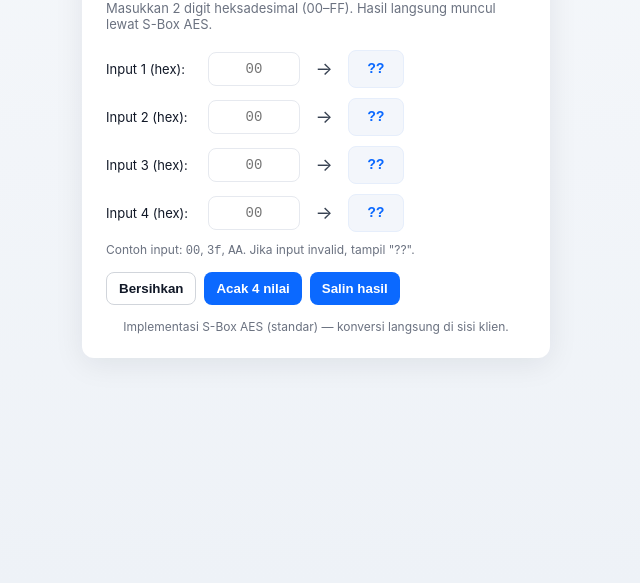
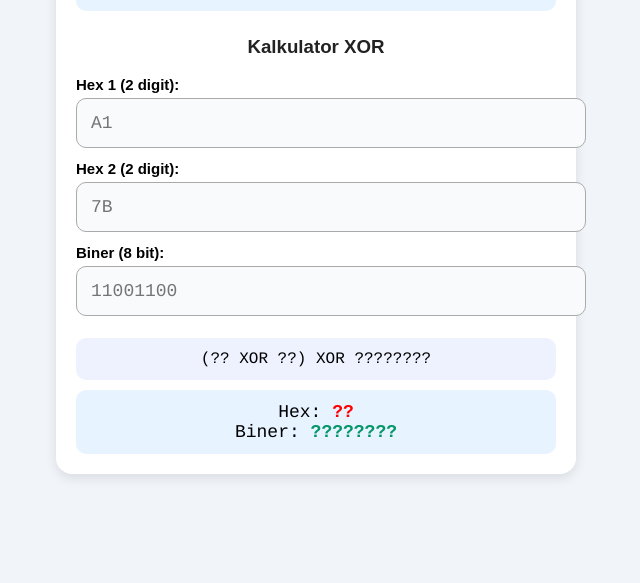
Before and after one commit to SuperYozz/S-Box-AES, a plain HTML site: page index.html in a window 1280 px wide. Shown: the part 281-864 px from the top of the page, without its empty margins (324-964 px from the left). After the commit the page ends 800 px from the top, so only its background shows below. Drawn offline with Linux system fonts and the light colour scheme.

Commit message:
Update index.html

```diff
--- a/index.html
+++ b/index.html
@@ -1,258 +1,197 @@
-<!doctype html>
+<!DOCTYPE html>
 <html lang="id">
 <head>
-  <meta charset="utf-8" />
-  <meta name="viewport" content="width=device-width,initial-scale=1" />
-  <title>AES S-Box Konversi — HTML/JS</title>
-  <style>
-    :root{
-      --bg:#f6f8fb;
-      --card:#ffffff;
-      --muted:#6b7280;
-      --accent:#0b69ff;
-      --good:#0b7a3a;
-      --bad:#c0262c;
-      font-family: Inter, ui-sans-serif, system-ui, -apple-system, "Segoe UI", Roboto, "Helvetica Neue", Arial;
+<meta charset="UTF-8">
+<meta name="viewport" content="width=device-width, initial-scale=1.0">
+<title>AES Tools (S-Box & XOR Calculator)</title>
+
+<style>
+    body {
+        font-family: Arial, sans-serif;
+        background: #f1f5f9;
+        margin: 0;
+        padding: 0;
     }
-    body{
-      margin:0;
-      background:linear-gradient(180deg,var(--bg),#eef2f7);
-      min-height:100vh;
-      display:flex;
-      align-items:center;
-      justify-content:center;
-      padding:32px;
+    .container {
+        max-width: 480px;
+        margin: auto;
+        margin-top: 20px;
+        background: white;
+        padding: 20px;
+        border-radius: 16px;
+        box-shadow: 0 4px 12px rgba(0,0,0,0.1);
     }
-    .card{
-      background:var(--card);
-      border-radius:12px;
-      padding:24px;
-      box-shadow:0 6px 30px rgba(15,23,42,0.08);
-      width:420px;
-      max-width:95%;
+    h2 {
+        text-align: center;
+        font-size: 24px;
+        color: #111;
     }
-    h1{
-      margin:0 0 10px 0;
-      font-size:18px;
-      letter-spacing:0.2px;
+    h3 {
+        margin-top: 25px;
+        color: #222;
+        text-align: center;
     }
-    p.lead{ margin:0 0 18px 0; color:var(--muted); font-size:13px; }
-    .row{
-      display:flex;
-      align-items:center;
-      gap:10px;
-      margin-bottom:10px;
+    label {
+        font-weight: bold;
+        margin-bottom: 5px;
+        display: block;
+        font-size: 15px;
     }
-    label{
-      width:92px;
-      font-size:13px;
-      color:#111827;
+    input {
+        width: 100%;
+        padding: 14px;
+        margin-bottom: 12px;
+        border-radius: 10px;
+        border: 1px solid #aaa;
+        font-size: 18px;
+        font-family: Courier;
+        background: #f8fafc;
     }
-    input[type="text"]{
-      width:70px;
-      padding:8px 10px;
-      border-radius:8px;
-      border:1px solid #e6e9ef;
-      font-family: "Courier New", monospace;
-      font-size:14px;
-      text-transform:uppercase;
-      text-align:center;
+    .result-box {
+        padding: 12px;
+        background: #e7f3ff;
+        border-radius: 10px;
+        font-size: 18px;
+        margin-top: 10px;
+        text-align: center;
+        font-family: Courier;
     }
-    .arrow{ width:28px; text-align:center; color:#374151; font-size:18px; }
-    .result{
-      min-width:54px;
-      height:36px;
-      display:flex;
-      align-items:center;
-      justify-content:center;
-      border-radius:8px;
-      font-family:"Courier New", monospace;
-      font-weight:700;
-      background:#f3f6fb;
-      color:var(--accent);
-      font-size:14px;
-      border:1px solid #e6eefb;
+    .operation {
+        background: #eef2ff;
+        padding: 12px;
+        border-radius: 10px;
+        font-family: Courier;
+        text-align: center;
+        font-size: 16px;
+        margin-top: 10px;
     }
-    .hint{ font-size:12px; color:var(--muted); margin-top:8px; }
-    .controls{ display:flex; gap:8px; margin-top:14px; }
-    button{
-      padding:8px 12px;
-      border-radius:8px;
-      border: none;
-      cursor:pointer;
-      font-weight:600;
-      background:var(--accent);
-      color:white;
+    .hex { color: #1d4ed8; font-weight: bold; }
+    .bin { color: #059669; font-weight: bold; }
+
+    /* mobile */
+    @media (max-width: 480px) {
+        input { font-size: 20px; }
+        h2 { font-size: 22px; }
     }
-    button.ghost{
-      background:transparent;
-      border:1px solid #d1d5db;
-      color:#111827;
-      font-weight:600;
-    }
-    footer{ margin-top:14px; font-size:12px; color:var(--muted); text-align:center; }
-    @media (max-width:420px){
-      .card{ padding:16px; }
-      label{ width:80px; font-size:13px; }
-    }
-  </style>
+</style>
+
 </head>
 <body>
-  <main class="card" role="main">
-    <h1>AES S-Box Konversi</h1>
-    <p class="lead">Masukkan 2 digit heksadesimal (00–FF). Hasil langsung muncul lewat S-Box AES.</p>
 
-    <div id="inputs">
-      <!-- baris input akan di-generate oleh JS -->
+<div class="container">
+    <h2>AES Tools</h2>
+
+    <!-- ========================== -->
+    <!--        S-BOX AES           -->
+    <!-- ========================== -->
+    <h3>Kalkulator S-Box AES</h3>
+
+    <label>Masukkan Hex (2 digit):</label>
+    <input id="sboxInput" maxlength="2" placeholder="Contoh: 7F" oninput="calcSBox()">
+
+    <div class="result-box">
+
+        Hasil S-Box: <b><span id="sboxOutput" style="color:red;">??</b></span>
+    </div>
+    <h3>Kalkulator XOR</h3>
+
+    <label>Hex 1 (2 digit):</label>
+    <input id="hex1" maxlength="2" oninput="updateXOR()" placeholder="A1">
+
+    <label>Hex 2 (2 digit):</label>
+    <input id="hex2" maxlength="2" oninput="updateXOR()" placeholder="7B">
+
+    <label>Biner (8 bit):</label>
+    <input id="bin" maxlength="8" oninput="updateXOR()" placeholder="11001100">
+
+    <div class="operation" id="operation">(?? XOR ??) XOR ????????</div>
+
+    <div class="result-box">
+        Hex: <b><span id="hexResult" class="hex" style="color:red;">??</span></b><br>
+        Biner: <span id="binResult" class="bin">????????</span>
     </div>
 
-    <div class="hint">Contoh input: <code>00</code>, <code>3f</code>, <code>AA</code>. Jika input invalid, tampil "??".</div>
+</div>
 
-    <div class="controls">
-      <button id="btn-clear" class="ghost" type="button">Bersihkan</button>
-      <button id="btn-random" type="button">Acak 4 nilai</button>
-      <button id="btn-copy" type="button">Salin hasil</button>
-    </div>
 
-    <footer>Implementasi S-Box AES (standar) — konversi langsung di sisi klien.</footer>
-  </main>
 
-  <script>
-    // S-Box AES (256 values)
-    const sbox = [
-      0x63,0x7C,0x77,0x7B,0xF2,0x6B,0x6F,0xC5,0x30,0x01,0x67,0x2B,0xFE,0xD7,0xAB,0x76,
-      0xCA,0x82,0xC9,0x7D,0xFA,0x59,0x47,0xF0,0xAD,0xD4,0xA2,0xAF,0x9C,0xA4,0x72,0xC0,
-      0xB7,0xFD,0x93,0x26,0x36,0x3F,0xF7,0xCC,0x34,0xA5,0xE5,0xF1,0x71,0xD8,0x31,0x15,
-      0x04,0xC7,0x23,0xC3,0x18,0x96,0x05,0x9A,0x07,0x12,0x80,0xE2,0xEB,0x27,0xB2,0x75,
-      0x09,0x83,0x2C,0x1A,0x1B,0x6E,0x5A,0xA0,0x52,0x3B,0xD6,0xB3,0x29,0xE3,0x2F,0x84,
-      0x53,0xD1,0x00,0xED,0x20,0xFC,0xB1,0x5B,0x6A,0xCB,0xBE,0x39,0x4A,0x4C,0x58,0xCF,
-      0xD0,0xEF,0xAA,0xFB,0x43,0x4D,0x33,0x85,0x45,0xF9,0x02,0x7F,0x50,0x3C,0x9F,0xA8,
-      0x51,0xA3,0x40,0x8F,0x92,0x9D,0x38,0xF5,0xBC,0xB6,0xDA,0x21,0x10,0xFF,0xF3,0xD2,
-      0xCD,0x0C,0x13,0xEC,0x5F,0x97,0x44,0x17,0xC4,0xA7,0x7E,0x3D,0x64,0x5D,0x19,0x73,
-      0x60,0x81,0x4F,0xDC,0x22,0x2A,0x90,0x88,0x46,0xEE,0xB8,0x14,0xDE,0x5E,0x0B,0xDB,
-      0xE0,0x32,0x3A,0x0A,0x49,0x06,0x24,0x5C,0xC2,0xD3,0xAC,0x62,0x91,0x95,0xE4,0x79,
-      0xE7,0xC8,0x37,0x6D,0x8D,0xD5,0x4E,0xA9,0x6C,0x56,0xF4,0xEA,0x65,0x7A,0xAE,0x08,
-      0xBA,0x78,0x25,0x2E,0x1C,0xA6,0xB4,0xC6,0xE8,0xDD,0x74,0x1F,0x4B,0xBD,0x8B,0x8A,
-      0x70,0x3E,0xB5,0x66,0x48,0x03,0xF6,0x0E,0x61,0x35,0x57,0xB9,0x86,0xC1,0x1D,0x9E,
-      0xE1,0xF8,0x98,0x11,0x69,0xD9,0x8E,0x94,0x9B,0x1E,0x87,0xE9,0xCE,0x55,0x28,0xDF,
-      0x8C,0xA1,0x89,0x0D,0xBF,0xE6,0x42,0x68,0x41,0x99,0x2D,0x0F,0xB0,0x54,0xBB,0x16
-    ];
+<script>
+// ======================================================
+//                  AES S-BOX TABLE
+// ======================================================
+const SBOX = [
+  [0x63,0x7C,0x77,0x7B,0xF2,0x6B,0x6F,0xC5,0x30,0x01,0x67,0x2B,0xFE,0xD7,0xAB,0x76],
+  [0xCA,0x82,0xC9,0x7D,0xFA,0x59,0x47,0xF0,0xAD,0xD4,0xA2,0xAF,0x9C,0xA4,0x72,0xC0],
+  [0xB7,0xFD,0x93,0x26,0x36,0x3F,0xF7,0xCC,0x34,0xA5,0xE5,0xF1,0x71,0xD8,0x31,0x15],
+  [0x04,0xC7,0x23,0xC3,0x18,0x96,0x05,0x9A,0x07,0x12,0x80,0xE2,0xEB,0x27,0xB2,0x75],
+  [0x09,0x83,0x2C,0x1A,0x1B,0x6E,0x5A,0xA0,0x52,0x3B,0xD6,0xB3,0x29,0xE3,0x2F,0x84],
+  [0x53,0xD1,0x00,0xED,0x20,0xFC,0xB1,0x5B,0x6A,0xCB,0xBE,0x39,0x4A,0x4C,0x58,0xCF],
+  [0xD0,0xEF,0xAA,0xFB,0x43,0x4D,0x33,0x85,0x45,0xF9,0x02,0x7F,0x50,0x3C,0x9F,0xA8],
+  [0x51,0xA3,0x40,0x8F,0x92,0x9D,0x38,0xF5,0xBC,0xB6,0xDA,0x21,0x10,0xFF,0xF3,0xD2],
+  [0xCD,0x0C,0x13,0xEC,0x5F,0x97,0x44,0x17,0xC4,0xA7,0x7E,0x3D,0x64,0x5D,0x19,0x73],
+  [0x60,0x81,0x4F,0xDC,0x22,0x2A,0x90,0x88,0x46,0xEE,0xB8,0x14,0xDE,0x5E,0x0B,0xDB],
+  [0xE0,0x32,0x3A,0x0A,0x49,0x06,0x24,0x5C,0xC2,0xD3,0xAC,0x62,0x91,0x95,0xE4,0x79],
+  [0xE7,0xC8,0x37,0x6D,0x8D,0xD5,0x4E,0xA9,0x6C,0x56,0xF4,0xEA,0x65,0x7A,0xAE,0x08],
+  [0xBA,0x78,0x25,0x2E,0x1C,0xA6,0xB4,0xC6,0xE8,0xDD,0x74,0x1F,0x4B,0xBD,0x8B,0x8A],
+  [0x70,0x3E,0xB5,0x66,0x48,0x03,0xF6,0x0E,0x61,0x35,0x57,0xB9,0x86,0xC1,0x1D,0x9E],
+  [0xE1,0xF8,0x98,0x11,0x69,0xD9,0x8E,0x94,0x9B,0x1E,0x87,0xE9,0xCE,0x55,0x28,0xDF],
+  [0x8C,0xA1,0x89,0x0D,0xBF,0xE6,0x42,0x68,0x41,0x99,0x2D,0x0F,0xB0,0x54,0xBB,0x16]
+];
 
-    // util: valid hex 2-digit
-    const isHex2 = (s) => /^[0-9A-Fa-f]{2}$/.test(s.trim());
+// ================== S-BOX FUNCTION =====================
+function calcSBox() {
+    let hex = document.getElementById("sboxInput").value.toUpperCase();
+    document.getElementById("sboxInput").value = hex;
 
-    // create 4 input rows
-    const container = document.getElementById('inputs');
-    const inputs = [];
-    const results = [];
-
-    for(let i=0;i<4;i++){
-      const row = document.createElement('div');
-      row.className = 'row';
-
-      const lbl = document.createElement('label');
-      lbl.textContent = `Input ${i+1} (hex):`;
-      row.appendChild(lbl);
-
-      const inp = document.createElement('input');
-      inp.type = 'text';
-      inp.maxLength = 2;
-      inp.placeholder = '00';
-      inp.autocomplete = 'off';
-      inp.inputMode = 'latin'; // hint for mobile keyboards
-      inp.addEventListener('input', onChange);
-      row.appendChild(inp);
-      inputs.push(inp);
-
-      const arrow = document.createElement('div');
-      arrow.className = 'arrow';
-      arrow.textContent = '→';
-      row.appendChild(arrow);
-
-      const res = document.createElement('div');
-      res.className = 'result';
-      res.textContent = '??';
-      row.appendChild(res);
-      results.push(res);
-
-      container.appendChild(row);
+    if (!/^[0-9A-F]{2}$/.test(hex)) {
+        document.getElementById("sboxOutput").textContent = "??";
+        return;
     }
 
-    // function to update a single input's result
-    function updateOne(index){
-      const v = inputs[index].value.trim();
-      if(isHex2(v)){
-        const n = parseInt(v,16);
-        const out = sbox[n];
-        results[index].textContent = out.toString(16).toUpperCase().padStart(2,'0');
-      } else {
-        results[index].textContent = '??';
-      }
+    let row = parseInt(hex[0], 16);
+    let col = parseInt(hex[1], 16);
+    let value = SBOX[row][col];
+
+    document.getElementById("sboxOutput").textContent =
+        value.toString(16).toUpperCase().padStart(2, "0");
+}
+
+
+
+// ======================================================
+//                   XOR CALCULATOR
+// ======================================================
+function updateXOR() {
+    let h1 = document.getElementById("hex1").value.toUpperCase();
+    let h2 = document.getElementById("hex2").value.toUpperCase();
+    let b  = document.getElementById("bin").value;
+
+    document.getElementById("operation").textContent =
+        `(${h1 || "??"} XOR ${h2 || "??"}) XOR ${b || "????????"}`;
+
+    if (h1.length !== 2 || h2.length !== 2 || b.length !== 8) {
+        document.getElementById("hexResult").textContent = "??";
+        document.getElementById("binResult").textContent = "????????";
+        return;
     }
 
-    // called on each input event
-    function onChange(e){
-      // normalize to uppercase (keep cursor at end)
-      const el = e.target;
-      const pos = el.selectionStart;
-      el.value = el.value.toUpperCase().replace(/[^0-9A-F]/g,'').slice(0,2);
-      // after normalization, update corresponding result
-      const idx = inputs.indexOf(el);
-      if(idx !== -1) updateOne(idx);
-      // restore cursor (safe)
-      el.setSelectionRange(pos, pos);
-    }
+    if (!/^[0-9A-F]{2}$/.test(h1) || !/^[0-9A-F]{2}$/.test(h2)) return;
+    if (!/^[01]{8}$/.test(b)) return;
 
-    // initial update (in case placeholder used)
-    inputs.forEach((_,i)=>updateOne(i));
+    let num1 = parseInt(h1, 16);
+    let num2 = parseInt(h2, 16);
+    let num3 = parseInt(b, 2);
 
-    // Controls
-    document.getElementById('btn-clear').addEventListener('click', ()=>{
-      inputs.forEach(inp => inp.value='');
-      results.forEach(r => r.textContent='??');
-      inputs[0].focus();
-    });
+    let xor1 = num1 ^ num2;
+    let final_xor = xor1 ^ num3;
 
-    document.getElementById('btn-random').addEventListener('click', ()=>{
-      for(let i=0;i<4;i++){
-        const rand = Math.floor(Math.random()*256);
-        const hex = rand.toString(16).toUpperCase().padStart(2,'0');
-        inputs[i].value = hex;
-        updateOne(i);
-      }
-    });
+    document.getElementById("hexResult").textContent =
+        final_xor.toString(16).toUpperCase().padStart(2, "0");
 
-    document.getElementById('btn-copy').addEventListener('click', async ()=>{
-      const out = results.map(r => r.textContent).join(' ');
-      try{
-        await navigator.clipboard.writeText(out);
-        alert('Hasil disalin: ' + out);
-      }catch(e){
-        // fallback
-        const ta = document.createElement('textarea');
-        ta.value = out;
-        document.body.appendChild(ta);
-        ta.select();
-        document.execCommand('copy');
-        document.body.removeChild(ta);
-        alert('Hasil disalin: ' + out);
-      }
-    });
+    document.getElementById("binResult").textContent =
+        final_xor.toString(2).padStart(8, "0");
+}
+</script>
 
-    // Optional: support paste of 4-byte hex like "00 1F AA C3" into first input
-    container.addEventListener('paste', (ev)=>{
-      const txt = (ev.clipboardData || window.clipboardData).getData('text');
-      const parts = txt.match(/[0-9A-Fa-f]{2}/g);
-      if(parts && parts.length >= 1){
-        ev.preventDefault();
-        for(let i=0;i<4;i++){
-          if(parts[i]) inputs[i].value = parts[i].toUpperCase();
-          else inputs[i].value = '';
-          updateOne(i);
-        }
-      }
-    });
-
-  </script>
 </body>
 </html>
```
